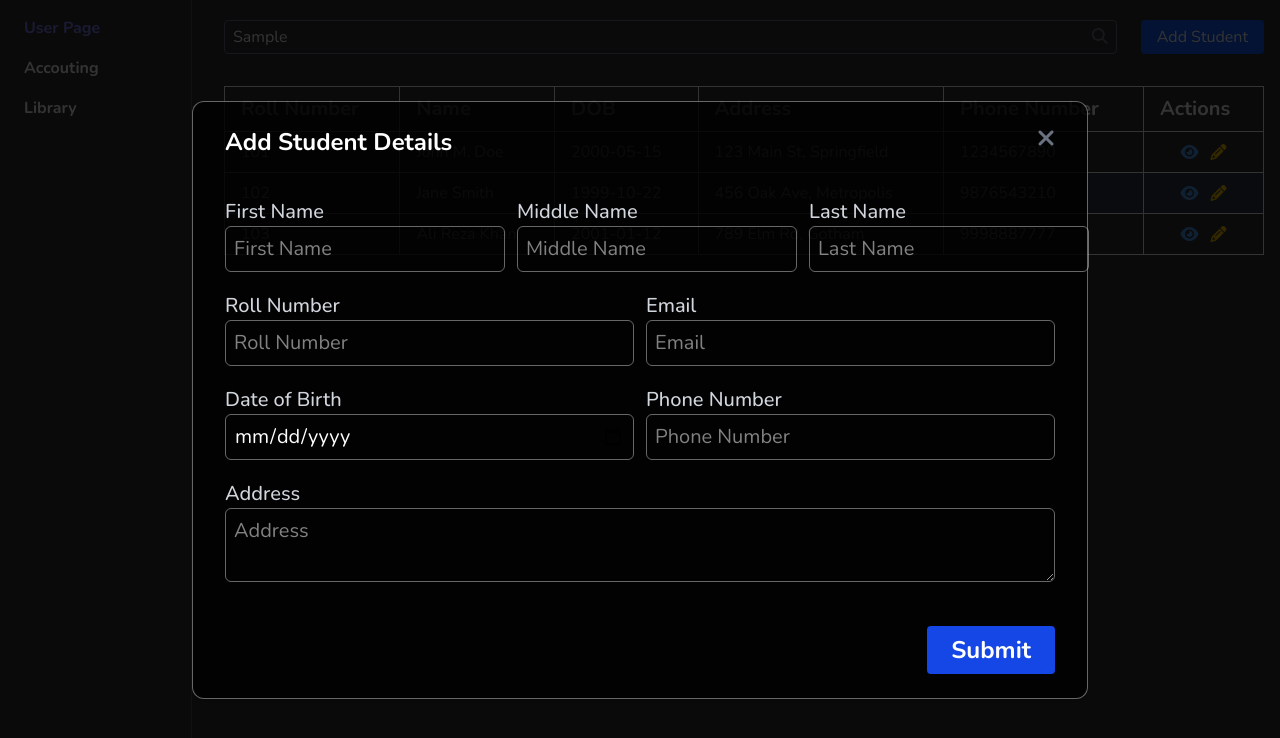
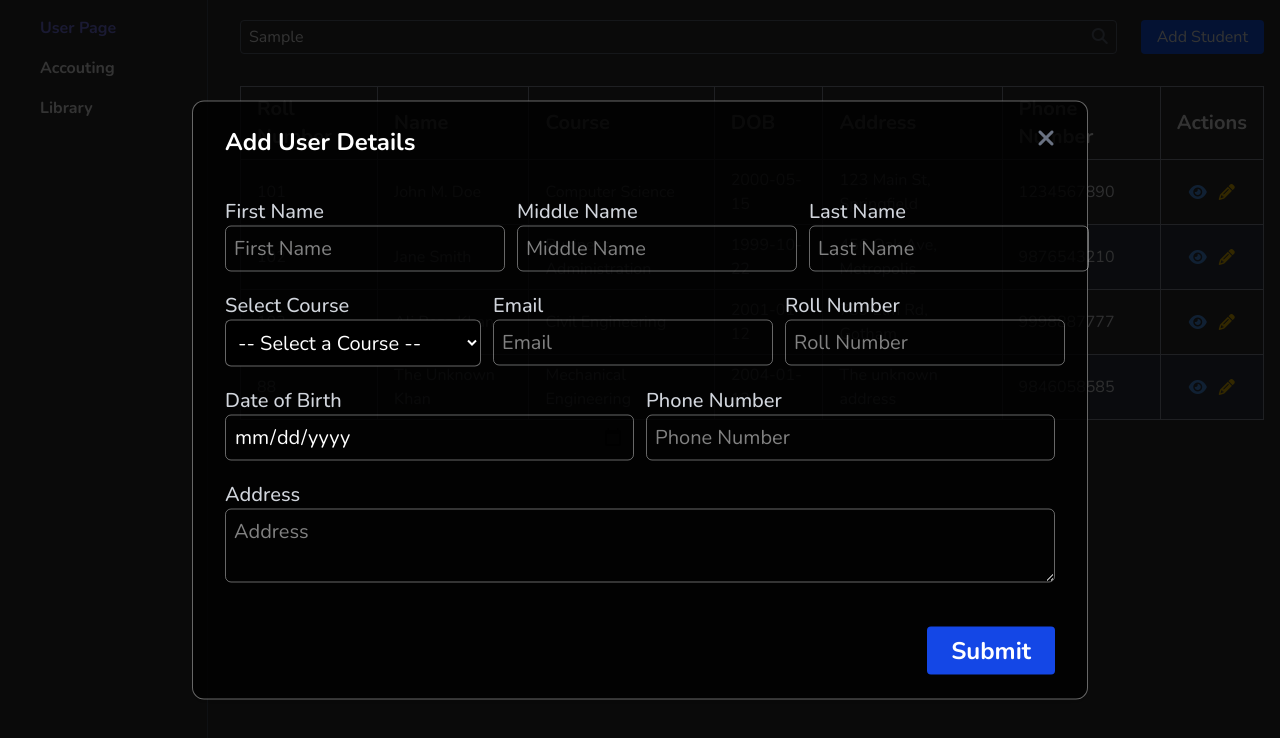
Before and after one commit to Beasty002/MicroServices, a React (Vite) app: page / in a window 1280 px wide. Both pictures are taken after typing "Sample" into the empty fields and a click on the button "Add Student". Shown: the top 738 px of the page. Built offline with nearby package versions, Linux system fonts and the light colour scheme.

Commit message:
feat : add courses functionality

```diff
--- a/package.json
+++ b/package.json
@@ -15,6 +15,7 @@
     "react": "^19.0.0",
     "react-dom": "^19.0.0",
     "react-router-dom": "^7.5.1",
+    "react-toastify": "^11.0.5",
     "tailwindcss": "^4.1.4"
   },
   "devDependencies": {
--- a/src/App.jsx
+++ b/src/App.jsx
@@ -4,10 +4,12 @@ import { Route, Routes } from 'react-router-dom'
 import UsersPage from './features/User/UsersPage'
 import AccountingPage from './features/pages/AccountingPage'
 import LibraryPage from './features/Library/LibraryPage'
+import { ToastContainer } from 'react-toastify'
 
 const App = () => {
   return (
     <section className='bg-black/80 min-h-screen min-w-screen text-white flex gap-4'>
+      <ToastContainer/>
       <NavBar/>
       <main className='px-4 py-5 max-h-screen overflow-y-auto flex-1'>
       <Routes>
--- a/src/features/User/UserAdd.jsx
+++ b/src/features/User/UserAdd.jsx
@@ -1,6 +1,6 @@
-import React, { useEffect, useState } from 'react';
+import React, { useEffect, useState } from "react";
 
-const UserAdd = ({ overlay , type , id = null , setEdit = null}) => {
+const UserAdd = ({ overlay, type, id = null, setEdit = null }) => {
   const [formDetails, setFormDetails] = useState({
     first_name: "",
     middle_name: "",
@@ -9,19 +9,29 @@ const UserAdd = ({ overlay , type , id = null , setEdit = null}) => {
     dob: "",
     address: "",
     email: "",
-    roll_number: ""
+    roll_number: "",
+    course_id: "",
   });
 
-
+  const courseList = [
+    { course_id: "101", course_name: "Computer Science" },
+    { course_id: "102", course_name: "Mechanical Engineering" },
+    { course_id: "103", course_name: "Civil Engineering" },
+    { course_id: "104", course_name: "Electrical Engineering" },
+    { course_id: "105", course_name: "Business Administration" },
+  ];
 
   const handleChange = (e) => {
     const { id, value } = e.target;
-    let updatedValue = value
-    if ((id === "roll_number" || id === "phone_number") && value < 0) {
+    let updatedValue = value;
+    if (id === "roll_number" || id === "phone_number") {
+      updatedValue = value ? parseInt(value) : "";
+      if (updatedValue < 0) {
         updatedValue = "";
       }
+    }
 
-    setFormDetails(prev => ({ ...prev, [id]: updatedValue }));
+    setFormDetails((prev) => ({ ...prev, [id]: updatedValue }));
   };
 
   const handleSubmit = async (e) => {
@@ -29,27 +39,21 @@ const UserAdd = ({ overlay , type , id = null , setEdit = null}) => {
     console.log(formDetails.phone_number.length);
 
     try {
-      if(type == "add"){
+      if (type == "add") {
         console.log("Form submitted:", formDetails);
+      } else {
+        console.log("User detail updated", { ...formDetails, student_id: id });
       }
-      else{
-        console.log("User detail updated", formDetails)
-      }
-      handleOverlay()
+      handleOverlay();
     } catch (error) {
       console.log(error);
-
     }
-
   };
 
-
-
-
   const handleOverlay = () => {
-    overlay(false)
-    if(setEdit) setEdit(null);
-  }
+    overlay(false);
+    if (setEdit) setEdit(null);
+  };
 
   useEffect(() => {
     const existinguser = {
@@ -57,30 +61,34 @@ const UserAdd = ({ overlay , type , id = null , setEdit = null}) => {
       first_name: "Jane",
       middle_name: "",
       last_name: "Smith",
-        phone_number: "9876543210",
+      phone_number: 9876543210,
       dob: "1999-10-22",
       address: "456 Oak Ave",
       email: "jane.smith@example.com",
-        roll_number: 102
+      roll_number: 452,
+      course_id: "105",
+    };
+    if (type === "edit") {
+      setFormDetails({ ...existinguser });
     }
-    if (type === "edit") {
-        setFormDetails({...existinguser})
-    }
-  },[])
-
-
-
+  }, []);
 
   return (
-    <section className='text-xl'>
-      <section onClick={handleOverlay} className='fixed h-screen w-screen bg-black/80 top-0 left-0'></section>
+    <section className="text-xl">
+      <section
+        onClick={handleOverlay}
+        className="fixed h-screen w-screen bg-black/80 top-0 left-0"
+      ></section>
 
       <form
         onSubmit={handleSubmit}
-        className='fixed top-1/2 left-1/2 -translate-x-1/2 -translate-y-1/2 px-8 py-6 border border-white/40 rounded-xl shadow-md w-[70%] flex gap-3 flex-col bg-black/80'
+        className="fixed top-1/2 left-1/2 -translate-x-1/2 -translate-y-1/2 px-8 py-6 border border-white/40 rounded-xl shadow-md w-[70%] flex gap-3 flex-col bg-black/80"
       >
-        <div className='flex justify-between mb-7 text-2xl font-bold'>
-          <h1>Add Student Details</h1>
+        <div className="flex justify-between mb-7 text-2xl font-bold">
+          <h1>
+            {" "}
+            {type === "add" ? "Add User Details" : "Update user Details"}
+          </h1>
           <i
             className="fa fa-times text-gray-500 cursor-pointer"
             aria-hidden="true"
@@ -88,14 +96,16 @@ const UserAdd = ({ overlay , type , id = null , setEdit = null}) => {
           ></i>
         </div>
 
-        <section className='flex flex-col gap-5'>
-          <div className='flex gap-3'>
+        <section className="flex flex-col gap-5">
+          <div className="flex gap-3">
             <div className="flex flex-col flex-1">
-              <label htmlFor="first_name" className="font-medium text-gray-300">First Name</label>
+              <label htmlFor="first_name" className="font-medium text-gray-300">
+                First Name
+              </label>
               <input
                 id="first_name"
                 type="text"
-                placeholder='First Name'
+                placeholder="First Name"
                 required
                 className="p-2 border border-white/40 rounded-md"
                 value={formDetails.first_name}
@@ -103,22 +113,29 @@ const UserAdd = ({ overlay , type , id = null , setEdit = null}) => {
               />
             </div>
             <div className="flex flex-col flex-1">
-              <label htmlFor="middle_name" className="font-medium text-gray-300">Middle Name</label>
+              <label
+                htmlFor="middle_name"
+                className="font-medium text-gray-300"
+              >
+                Middle Name
+              </label>
               <input
                 id="middle_name"
                 type="text"
-                placeholder='Middle Name'
+                placeholder="Middle Name"
                 className="p-2 border border-white/40 rounded-md"
                 value={formDetails.middle_name}
                 onChange={handleChange}
               />
             </div>
             <div className="flex flex-col flex-1">
-              <label htmlFor="last_name" className="font-medium text-gray-300">Last Name</label>
+              <label htmlFor="last_name" className="font-medium text-gray-300">
+                Last Name
+              </label>
               <input
                 id="last_name"
                 type="text"
-                placeholder='Last Name'
+                placeholder="Last Name"
                 required
                 className="p-2 border border-white/40 rounded-md"
                 value={formDetails.last_name}
@@ -127,13 +144,54 @@ const UserAdd = ({ overlay , type , id = null , setEdit = null}) => {
             </div>
           </div>
 
-          <div className='flex gap-3'>
+          <div className="flex gap-3">
+            <div className="flex flex-col flex-3">
+              <label htmlFor="course_id" className="font-medium text-gray-300">
+                Select Course
+              </label>
+              <select
+                id="course_id"
+                required
+                value={formDetails.course_id}
+                onChange={handleChange}
+                className="p-2 border border-white/40 rounded-md bg-black text-white"
+              >
+                <option value="" disabled hidden>
+                  -- Select a Course --
+                </option>
+                {courseList.map((course) => (
+                  <option key={course.course_id} value={course.course_id}>
+                    {course.course_name}
+                  </option>
+                ))}
+              </select>
+            </div>
+            <div className="flex flex-col flex-3">
+              <label htmlFor="email" className="font-medium text-gray-300">
+                Email
+              </label>
+              <input
+                id="email"
+                type="email"
+                placeholder="Email"
+                required
+                className="p-2 border border-white/40 rounded-md"
+                value={formDetails.email}
+                onChange={handleChange}
+              />
+            </div>
+
             <div className="flex flex-col flex-1">
-              <label htmlFor="roll_number" className="font-medium text-gray-300">Roll Number</label>
+              <label
+                htmlFor="roll_number"
+                className="font-medium text-gray-300"
+              >
+                Roll Number
+              </label>
               <input
                 id="roll_number"
                 type="number"
-                placeholder='Roll Number'
+                placeholder="Roll Number"
                 required
                 className="no-spinner p-2 border border-white/40 rounded-md"
                 value={formDetails.roll_number}
@@ -141,23 +199,13 @@ const UserAdd = ({ overlay , type , id = null , setEdit = null}) => {
                 min={0}
               />
             </div>
-            <div className="flex flex-col flex-1">
-              <label htmlFor="email" className="font-medium text-gray-300">Email</label>
-              <input
-                id="email"
-                type="email"
-                placeholder='Email'
-                required
-                className="p-2 border border-white/40 rounded-md"
-                value={formDetails.email}
-                onChange={handleChange}
-              />
-            </div>
           </div>
 
-          <div className='flex gap-3'>
+          <div className="flex gap-3">
             <div className="flex flex-col flex-1">
-              <label htmlFor="dob" className="font-medium text-gray-300">Date of Birth</label>
+              <label htmlFor="dob" className="font-medium text-gray-300">
+                Date of Birth
+              </label>
               <input
                 id="dob"
                 type="date"
@@ -167,7 +215,12 @@ const UserAdd = ({ overlay , type , id = null , setEdit = null}) => {
               />
             </div>
             <div className="flex flex-col flex-1">
-              <label htmlFor="phone_number" className="font-medium text-gray-300">Phone Number</label>
+              <label
+                htmlFor="phone_number"
+                className="font-medium text-gray-300"
+              >
+                Phone Number
+              </label>
               <input
                 id="phone_number"
                 type="tel"
@@ -182,8 +235,10 @@ const UserAdd = ({ overlay , type , id = null , setEdit = null}) => {
             </div>
           </div>
 
-          <div className='flex flex-col'>
-            <label htmlFor="address" className="font-medium text-gray-300">Address</label>
+          <div className="flex flex-col">
+            <label htmlFor="address" className="font-medium text-gray-300">
+              Address
+            </label>
             <textarea
               id="address"
               placeholder="Address"
@@ -195,16 +250,13 @@ const UserAdd = ({ overlay , type , id = null , setEdit = null}) => {
           </div>
         </section>
 
-        <div className='flex justify-end'>
-          {
-            type === "add" ?   <button type="submit" className='font-bold text-2xl px-6 py-2 bg-blue-700 hover:bg-blue-800 cursor-pointer rounded-sm mt-8'>
-            Submit
-          </button> :
-           <button type="submit" className='font-bold text-2xl px-6 py-2 bg-blue-700 hover:bg-blue-800 cursor-pointer rounded-sm mt-8'>
-            Update
+        <div className="flex justify-end">
+          <button
+            type="submit"
+            className="font-bold text-2xl px-6 py-2 bg-blue-700 hover:bg-blue-800 cursor-pointer rounded-sm mt-8"
+          >
+            {type === "add" ? "Submit" : "Update"}
           </button>
-          }
-
         </div>
       </form>
     </section>
--- a/src/features/User/UserTable.jsx
+++ b/src/features/User/UserTable.jsx
@@ -1,56 +1,72 @@
-import React, { useState } from 'react';
-import UserAdd from './UserAdd';
+import React, { useState } from "react";
+import UserAdd from "./UserAdd";
 
-const UserTable = ({overlay}) => {
+const UserTable = ({ overlay }) => {
   const [userList, setUserList] = useState([
     {
-      id: 1,
+      student_id: 1,
       roll_number: 101,
       first_name: "John",
       middle_name: "M.",
       last_name: "Doe",
       dob: "2000-05-15",
       address: "123 Main St, Springfield",
-      phone_number: "1234567890"
+      phone_number: "1234567890",
+      course_name: "Computer Science", // course_name instead of course_id
     },
     {
-      id: 2,
+      student_id: 2,
       roll_number: 102,
       first_name: "Jane",
       middle_name: "",
       last_name: "Smith",
       dob: "1999-10-22",
       address: "456 Oak Ave, Metropolis",
-      phone_number: "9876543210"
+      phone_number: "9876543210",
+      course_name: "Business Administration",
     },
     {
-      id: 3,
+      student_id: 3,
       roll_number: 103,
       first_name: "Ali",
       middle_name: "Reza",
       last_name: "Khan",
       dob: "2001-01-12",
       address: "789 Elm Rd, Gotham",
-      phone_number: "9998887777"
-    }
+      phone_number: "9998887777",
+      course_name: "Civil Engineering",
+    },
+    {
+      student_id: 4,
+      roll_number: 88,
+      first_name: "The",
+      middle_name: "Unknown",
+      last_name: "Khan",
+      dob: "2004-01-12",
+      address: "The unknown address",
+      phone_number: "9846058585",
+      course_name: "Mechanical Engineering",
+    },
   ]);
-  const [edit,setEdit] = useState(null)
 
-  const handleView = (id) => {
-    console.log("View with Id is", id);
+  const [edit, setEdit] = useState(null);
+
+  const handleView = (student_id) => {
+    console.log("View with student_id is", student_id);
   };
 
-  const handleEdit = (id) => {
-    console.log("Edit with id is", id);
+  const handleEdit = (student_id) => {
+    console.log("Edit with student_id is", student_id);
   };
 
   return (
     <div className="pt-8">
-      <table className="w-full border border-gray-300 text-left">
+      <table className="w-full border  text-left">
         <thead className="font-black text-xl">
-          <tr>
+          <tr className="[&>*]:border-gray-400">
             <th className="border px-4 py-2">Roll Number</th>
             <th className="border px-4 py-2">Name</th>
+            <th className="border px-4 py-2">Course</th>
             <th className="border px-4 py-2">DOB</th>
             <th className="border px-4 py-2">Address</th>
             <th className="border px-4 py-2">Phone Number</th>
@@ -59,23 +75,29 @@ const UserTable = ({overlay}) => {
         </thead>
         <tbody>
           {userList.map((user, index) => (
-            <tr key={user.id} className="even:bg-gray-700/60">
+            <tr
+              key={user.student_id}
+              className="even:bg-gray-700/60 [&>*]:border-gray-400 [&>*]:text-gray-200"
+            >
               <td className="border px-4 py-2">{user.roll_number}</td>
               <td className="border px-4 py-2">
-                {`${user.first_name} ${user.middle_name ? user.middle_name + " " : ""}${user.last_name}`}
+                {`${user.first_name} ${
+                  user.middle_name ? user.middle_name + " " : ""
+                }${user.last_name}`}
               </td>
+              <td className="border px-4 py-2">{user.course_name}</td>
               <td className="border px-4 py-2">{user.dob}</td>
               <td className="border px-4 py-2">{user.address}</td>
               <td className="border px-4 py-2">{user.phone_number}</td>
               <td className="border px-4 py-2">
-                <div className='flex justify-center gap-3'>
+                <div className="flex justify-center gap-3">
                   <i
                     className="fa fa-eye text-blue-400 cursor-pointer hover:text-blue-600"
-                  onClick={() => handleView(user.id)}
+                    onClick={() => handleView(user.student_id)}
                   ></i>
                   <i
                     className="fa fa-pencil text-yellow-400 cursor-pointer hover:text-yellow-600"
-                  onClick={() => setEdit(user.id)}
+                    onClick={() => setEdit(user.student_id)}
                   ></i>
                 </div>
               </td>
@@ -83,9 +105,14 @@ const UserTable = ({overlay}) => {
           ))}
         </tbody>
       </table>
-      {
-        edit && <UserAdd type={"edit"} id={edit} overlay={overlay} setEdit={setEdit}/>
-      }
+      {edit && (
+        <UserAdd
+          type={"edit"}
+          student_id={edit}
+          overlay={overlay}
+          setEdit={setEdit}
+        />
+      )}
     </div>
   );
 };
```
Also changed, not shown: 1 other file (tests, documents, lock files or other folders). Lines whose indentation alone changed are shown as unchanged.
